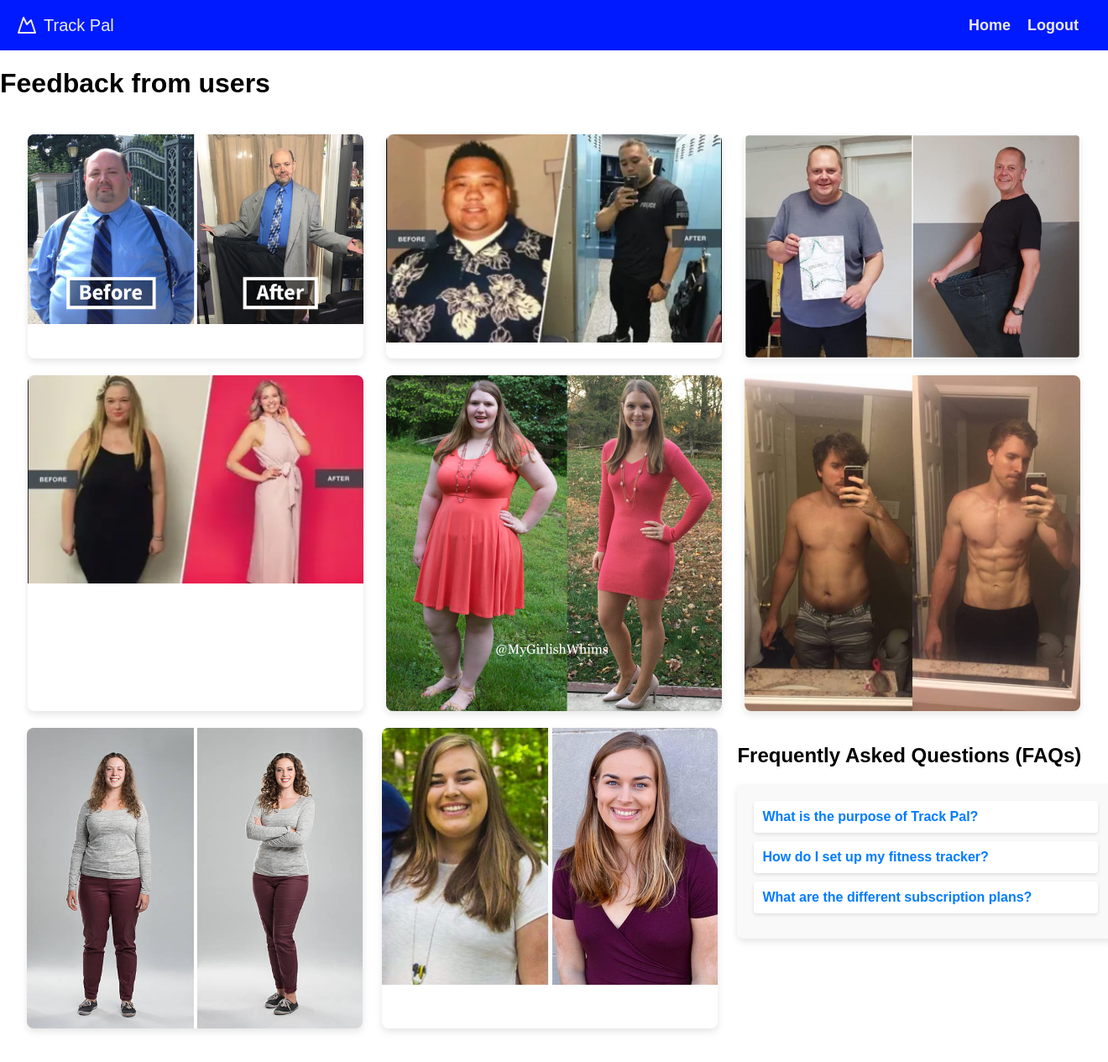
After one commit to mohamedhussein03/Fitness_Tracker_Web_app, a Flask app: page /feedback in a window 1320 px wide. The commit adds this page. Shown: the whole page at 84% size. Run offline with Flask 3, Linux system fonts and the light colour scheme.

Commit message:
added feedback page

```diff
--- a/website/auth.py
+++ b/website/auth.py
@@ -1,5 +1,5 @@
 from flask import Blueprint, render_template, request, flash, redirect, url_for
-from .models import User
+from .models import User,Attribute
 from werkzeug.security import generate_password_hash, check_password_hash
 from . import db   ##means from __init__.py import db
 from flask_login import login_user, login_required, logout_user, current_user
@@ -21,7 +21,7 @@ def login():
             if user.password == password:
                 flash('Logged in successfully!', category='success')
                 login_user(user, remember=True)
-                return redirect(url_for('Data.home'))
+                return redirect(url_for('auth.home_page'))
             else:
                 flash('Incorrect password, please try again.', category='error')
         else:
--- a/website/templates/User.html
+++ b/website/templates/User.html
@@ -78,7 +78,7 @@
                     <a class="nav-item nav-link" id="login" href="/login">Login</a>
                     <a class="nav-item nav-link" id="signUp" href="/sign-up">Sign Up</a>
                 {% endif %}
-                <a class="nav-item nav-link" id="subscribtion" href="/subscribtion">Subscription</a>
+                <a class="nav-item nav-link" id="subscription" href="/subscription">Subscription</a>
 
             </nav>
         </header>
--- a/website/templates/base.html
+++ b/website/templates/base.html
@@ -77,7 +77,7 @@
             {% if user.is_authenticated %}
                 <a class="nav-item nav-link" id="logout" href="/logout">Logout</a>
                 <a class="nav-item nav-link" href="/">Home</a>
-                <a class="nav-item nav-link" id="subscribtion" href="/subscribtion">Subscription</a>
+                <a class="nav-item nav-link" id="subscribption" href="/subscription">Subscription</a>
             {% else %}
                 <a class="nav-item nav-link" id="login" href="/login">Login</a>
                 <a class="nav-item nav-link" id="signUp" href="/sign-up">Sign Up</a>
--- /dev/null
+++ b/website/templates/feedback.html
@@ -0,0 +1,201 @@
+<!DOCTYPE html>
+<html lang="en">
+
+<head>
+    <meta charset="UTF-8">
+    <meta name="viewport" content="width=device-width, initial-scale=1.0">
+    <title>Blue and White Theme with FAQs</title>
+    <style>
+        /* General body styles */
+        body {
+            font-family: Arial, sans-serif;
+            margin: 0;
+            padding: 0;
+            background-color: #ffffff; /* White background color */
+            color: #000000; /* Black text color */
+        }
+
+        /* Custom CSS for navbar */
+        .header {
+            background-color: #001aff; /* Blue background color */
+            color: #ebecee; /* Light text color */
+            font-size: 18px;
+            display: flex;
+            justify-content: space-between;
+            align-items: center;
+            padding: 0 20px;
+            height: 60px;
+        }
+
+        /* Custom CSS for navbar links */
+        .header a {
+            color: #ebecee; /* Light text color for links */
+            text-decoration: none;
+            font-weight: bold;
+            margin-right: 15px; /* Add spacing between links */
+        }
+
+        .header a:hover {
+            text-decoration: underline;
+        }
+
+        /* Custom CSS for navbar brand */
+        .header-brand {
+            display: flex;
+            align-items: center;
+        }
+
+        .header-brand svg {
+            stroke: #ebecee; /* Light stroke color for SVG icon */
+            width: 24px;
+            height: 24px;
+            margin-right: 8px;
+        }
+
+        .header-brand span {
+            font-size: 20px;
+        }
+
+        /* Main content styles */
+        main {
+            padding: 20px;
+            display: flex;
+            justify-content: space-around;
+            flex-wrap: wrap;
+        }
+
+        .image-container {
+            width: 50%; /* Reduced width for photo boxes */
+            max-width: 400px; /* Maximum width for image inside container */
+            margin-bottom: 20px;
+            box-shadow: 0 4px 8px rgba(0, 0, 0, 0.1);
+            overflow: hidden;
+            border-radius: 8px;
+        }
+
+        img {
+            width: 100%;
+            height: auto;
+            display: block;
+        }
+
+        /* FAQs styles */
+        .faq-section {
+            background-color: #f9f9f9; /* Light gray background color for FAQ section */
+            padding: 20px;
+            border-radius: 8px;
+            box-shadow: 0 4px 8px rgba(0, 0, 0, 0.1);
+            width: 100%;
+            margin-top: 20px;
+            text-align: left; /* Align FAQ content to the left */
+        }
+
+        .faq-question {
+            cursor: pointer;
+            margin-bottom: 10px;
+            font-weight: bold;
+            color: #007bff; /* Blue color for question */
+            padding: 10px;
+            border-radius: 4px;
+            background-color: #ffffff; /* White background color for question */
+            box-shadow: 0 2px 4px rgba(0, 0, 0, 0.1);
+        }
+
+        .faq-answer {
+            display: none;
+            padding: 10px;
+            border-radius: 4px;
+            background-color: #ffffff; /* White background color for answer */
+            box-shadow: 0 2px 4px rgba(0, 0, 0, 0.1);
+        }
+
+        /* Show/hide animation for FAQs */
+        .show-answer {
+            display: block;
+        }
+        .h1{
+            font-size: 24px;
+            font-weight: bold;
+            margin-bottom: 10px;
+            position:relative;
+            position:absolute;
+
+        }
+
+    </style>
+</head>
+
+<body>
+
+    <header class="header">
+        <div class="header-brand">
+            <svg xmlns="http://www.w3.org/2000/svg" width="24" height="24" viewBox="0 0 24 24" fill="none"
+                stroke="currentColor" stroke-width="2" stroke-linecap="round" stroke-linejoin="round">
+                <path d="m8 3 4 8 5-5 5 15H2L8 3z"></path>
+            </svg>
+            <span>Track Pal</span>
+        </div>
+        <nav class="nav-links">
+            <!-- Replace the below links with your desired navigation items -->
+            <a class="nav-item nav-link" href="/">Home</a>
+            <a class="nav-item nav-link" id="logout" href="/logout">Logout</a>
+
+        </nav>
+    </header>
+    <h1>
+        Feedback from users
+    </h1>
+
+    <main>
+
+        <!-- Image placeholders -->
+        <div class="image-container">
+            <img src="{{ url_for('static', filename='image_1.jpg') }}" alt="Image 1">
+        </div>
+        <div class="image-container">
+            <img src="{{ url_for('static', filename='image_2.png') }}" alt="Image 2">
+        </div>
+        <div class="image-container">
+            <img src="{{ url_for('static', filename='image_3.jpg') }}" alt="Image 3">
+        </div>
+        <div class="image-container">
+            <img src="{{ url_for('static', filename='image_4.png') }}" alt="Image 4">
+        </div>
+        <div class="image-container">
+            <img src="{{ url_for('static', filename='image_5.jpg') }}" alt="Image 1">
+        </div>
+        <div class="image-container">
+            <img src="{{ url_for('static', filename='image_6.jpg') }}" alt="Image 1">
+        </div>
+        <div class="image-container">
+            <img src="{{ url_for('static', filename='image_7.jpg') }}" alt="Image 1">
+        </div>
+        <div class="image-container">
+            <img src="{{ url_for('static', filename='image_8.jpg') }}" alt="Image 1">
+        </div>
+
+
+        <!-- FAQs section -->
+        <section>
+            <h2>Frequently Asked Questions (FAQs)</h2>
+            <div class="faq-section">
+                <div class="faq-question" onclick="toggleAnswer(this)">What is the purpose of Track Pal?</div>
+                <div class="faq-answer">The fitness tracker is designed to help you monitor your physical activity, track your progress, and achieve your fitness goals.</div>
+                <div class="faq-question" onclick="toggleAnswer(this)">How do I set up my fitness tracker?</div>
+                <div class="faq-answer">Sign up and create an account, fill in your body preferences and view your index, select your daily food to calculate the calories.</div>
+                <div class="faq-question" onclick="toggleAnswer(this)">What are the different subscription plans?</div>
+                <div class="faq-answer">We have three different subscription plans: Basic, Premium, and Elite. <a href="/subscription">Learn more about Subscription</a></div>
+            </div>
+        </section>
+    </main>
+
+    <script>
+        function toggleAnswer(element) {
+            const answer = element.nextElementSibling;
+            answer.classList.toggle('show-answer');
+        }
+    </script>
+
+</body>
+
+</html>
--- a/website/views.py
+++ b/website/views.py
@@ -52,9 +52,9 @@ def home():
     return render_template("User_data.html", user=current_user)
 
 
-@Data.route('/subscribtion', methods=['GET', 'POST'])
+@Data.route('/subscription', methods=['GET', 'POST'])
 def price_page():
-   return render_template("subscribtion.html")
+   return render_template("subscription.html")
 
 
 @Data.route('/captcha', methods=['GET', 'POST'])
@@ -64,3 +64,7 @@ def captcha_page():
 @Data.route('/food', methods=['GET', 'POST'])
 def food_page():
    return render_template("food.html")
+
+@Data.route('/feedback', methods=['GET', 'POST'])
+def feedback_page():
+   return render_template("feedback.html")
```
Also changed, not shown: website/templates/home.html (added, +194 -0 lines), instance/database.db, website/static/image_1.jpg (added), website/static/image_2.png (added), website/static/image_3.jpg (added), website/static/image_4.png (added), website/static/image_5.jpg (added), website/static/image_6.jpg (added), website/static/image_7.jpg (added), website/static/image_8.jpg (added), website/templates/subscription.html (renamed from website/templates/subscribtion.html).
